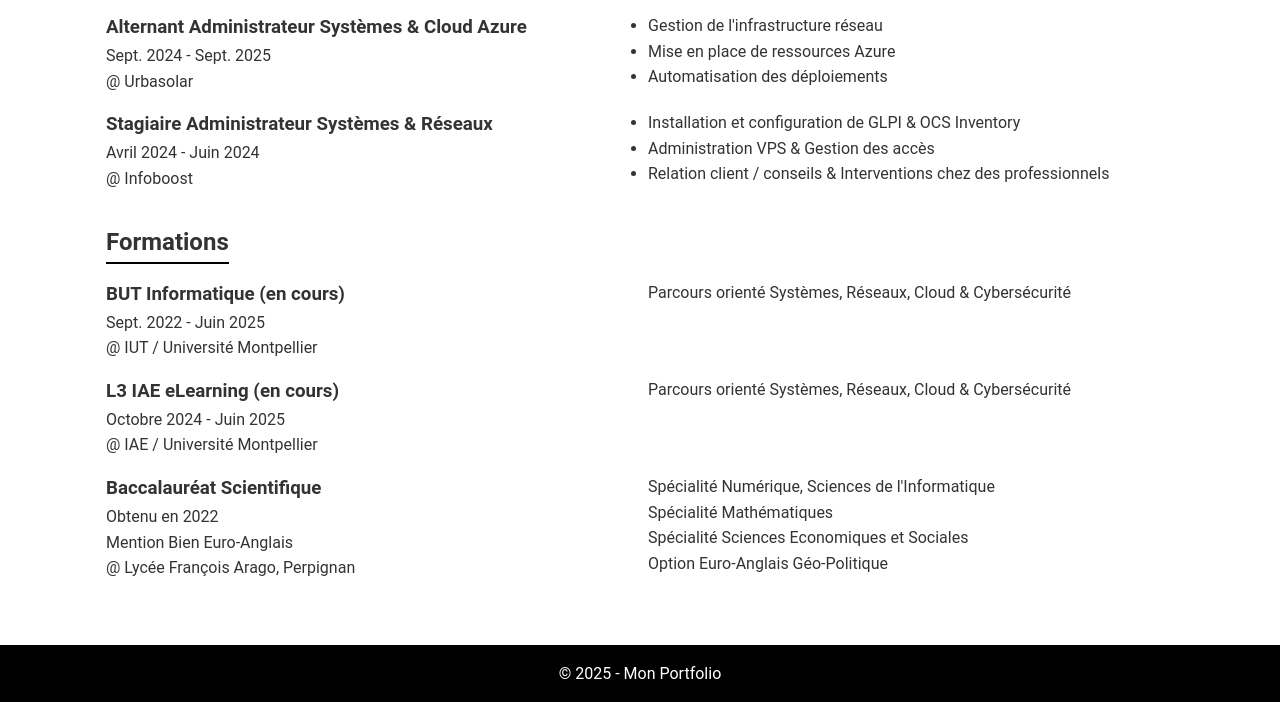
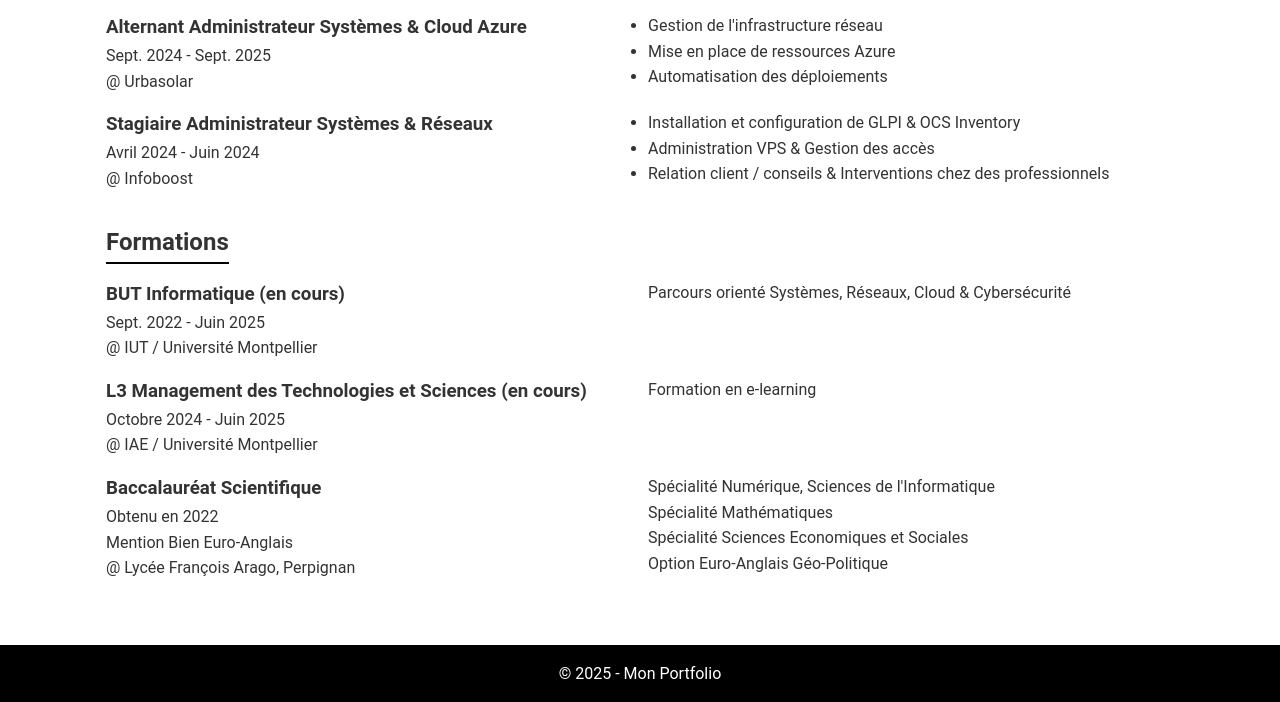
Before and after one commit to kilaa-yu/portfolio2, a plain HTML site: page cv.html in a window 1280 px wide. Shown: the part 234-936 px from the top of the page. Drawn offline with Linux system fonts and the light colour scheme.

Commit message:
Update cv.html

```diff
--- a/cv.html
+++ b/cv.html
@@ -78,12 +78,12 @@
       <div class="cv-block">
         <div class="cv-item">
           <div class="cv-left">
-            <h3>L3 IAE eLearning (en cours)</h3>
+            <h3>L3 Management des Technologies et Sciences (en cours)</h3>
             <p>Octobre 2024 - Juin 2025</p>
             <p>@ IAE / Université Montpellier</p>
           </div>
           <div class="cv-right">
-            <p>Parcours orienté Systèmes, Réseaux, Cloud & Cybersécurité</p>
+            <p>Formation en e-learning</p>
           </div>
         </div>
 
```
